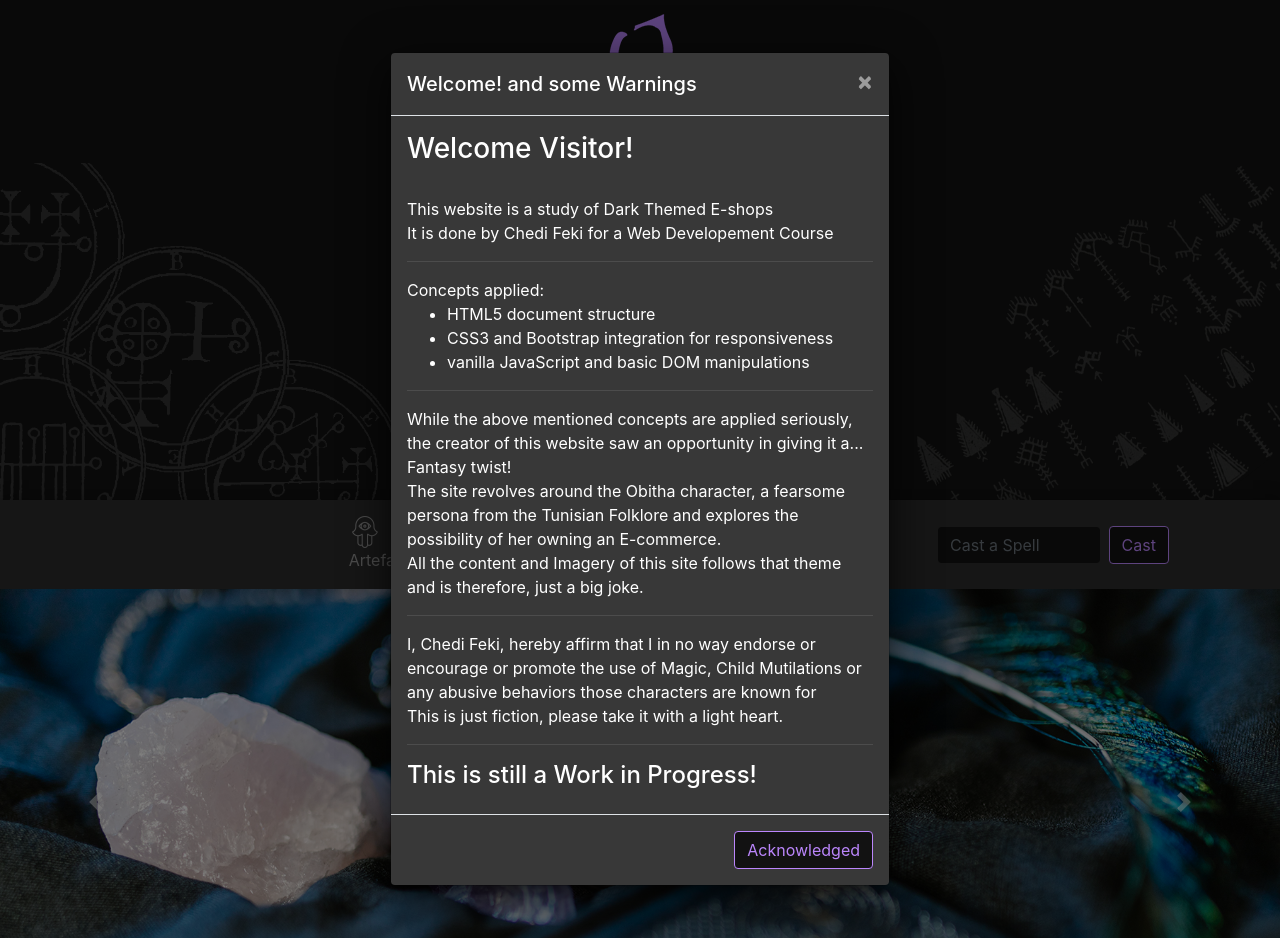
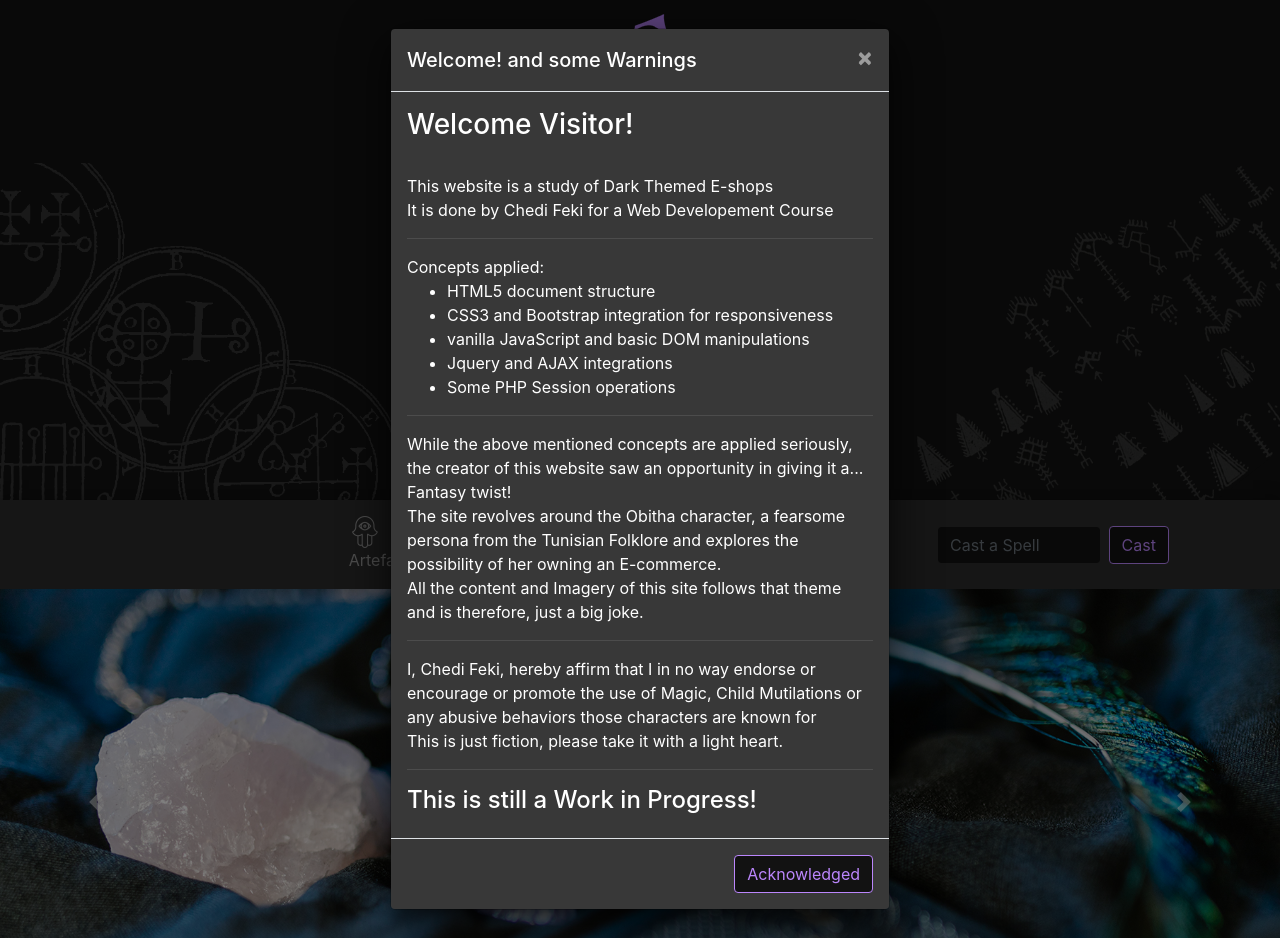
Before and after one commit to chedifeki/DynamicObitha, a PHP site: page / in a window 1280 px wide. Run offline with PHP 8.4, Linux system fonts and the light colour scheme; some libraries are stand-ins or nearby versions.

Commit message:
readme and welcomeModal updates

```diff
--- a/php/Components/_welcomeModal.php
+++ b/php/Components/_welcomeModal.php
@@ -17,6 +17,8 @@
                     <li>HTML5 document structure</li>
                     <li>CSS3 and Bootstrap integration for responsiveness</li>
                     <li>vanilla JavaScript and basic DOM manipulations</li>
+                    <li>Jquery and AJAX integrations</li>
+                    <li>Some PHP Session operations</li>
                 </ul>
                 <hr>
                 While the above mentioned concepts are applied seriously, the creator of this website
```
Also changed, not shown: README.MD.
